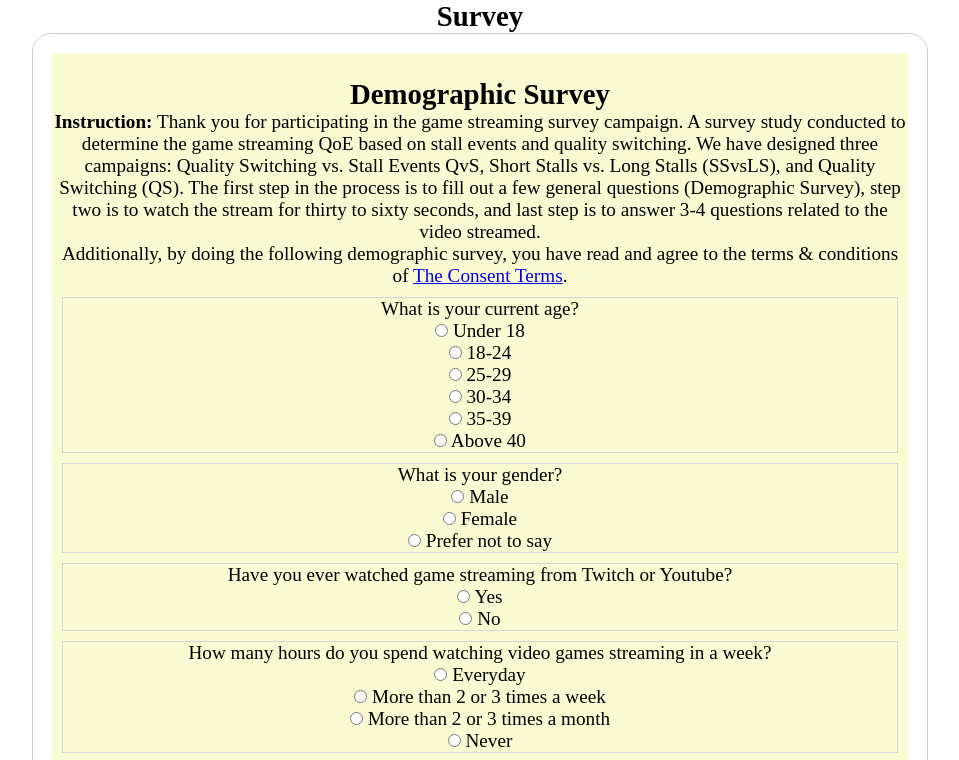
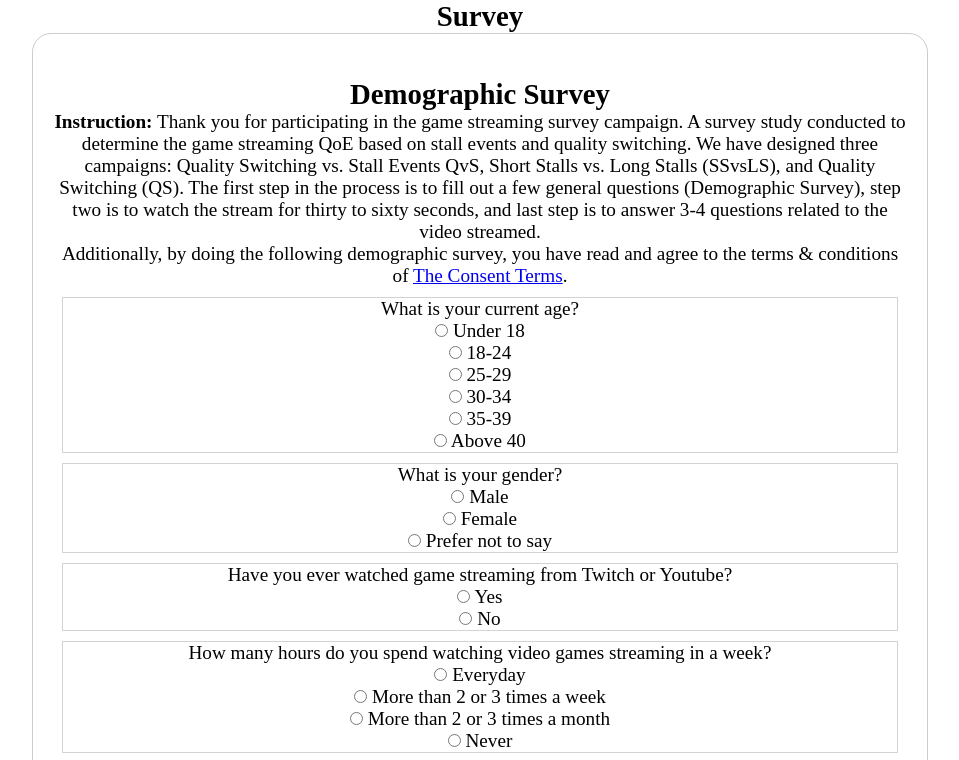
Before and after one commit to Reza12121/Indexddb, a plain HTML site: page index.html in a window 1280 px wide. Shown: the top 760 px of the page, without its empty margins (160-1119 px from the left). Drawn offline with Linux system fonts and the light colour scheme.

Commit message:
Update index.css

```diff
--- a/index.css
+++ b/index.css
@@ -5,7 +5,6 @@ body {
 }
 
 #outside {
-  background-color: lightgoldenrodyellow;
   padding-top: 25px;
   padding-bottom: 25px;
 }
```
